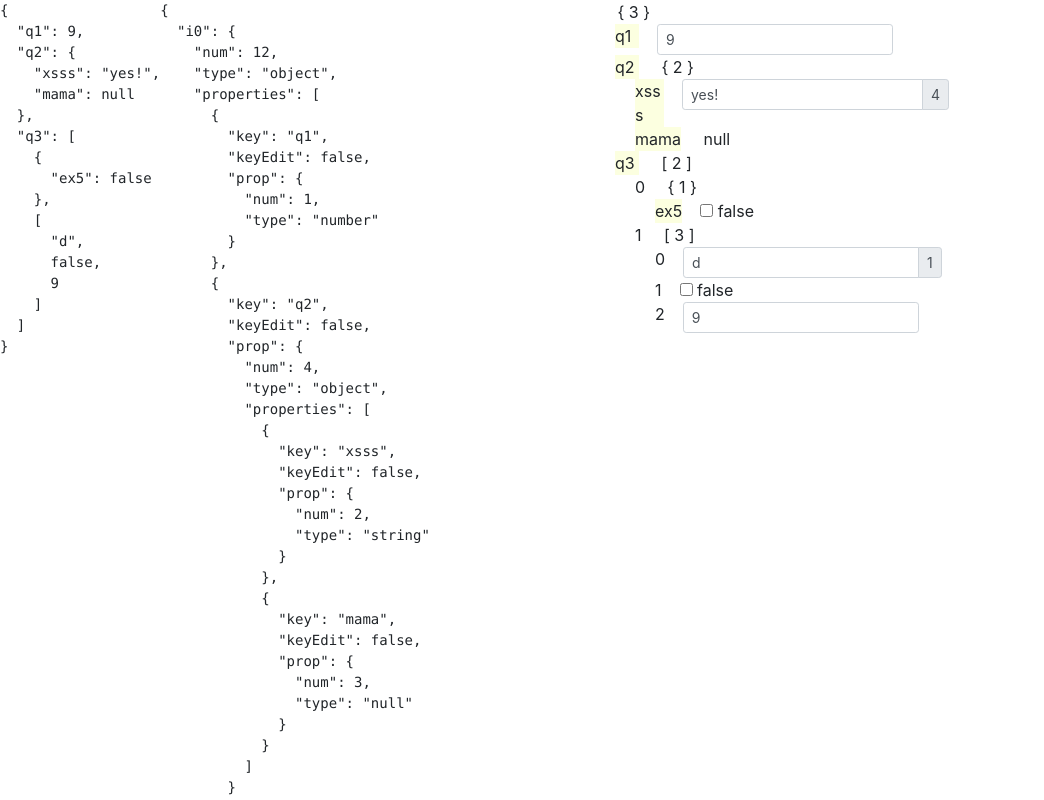
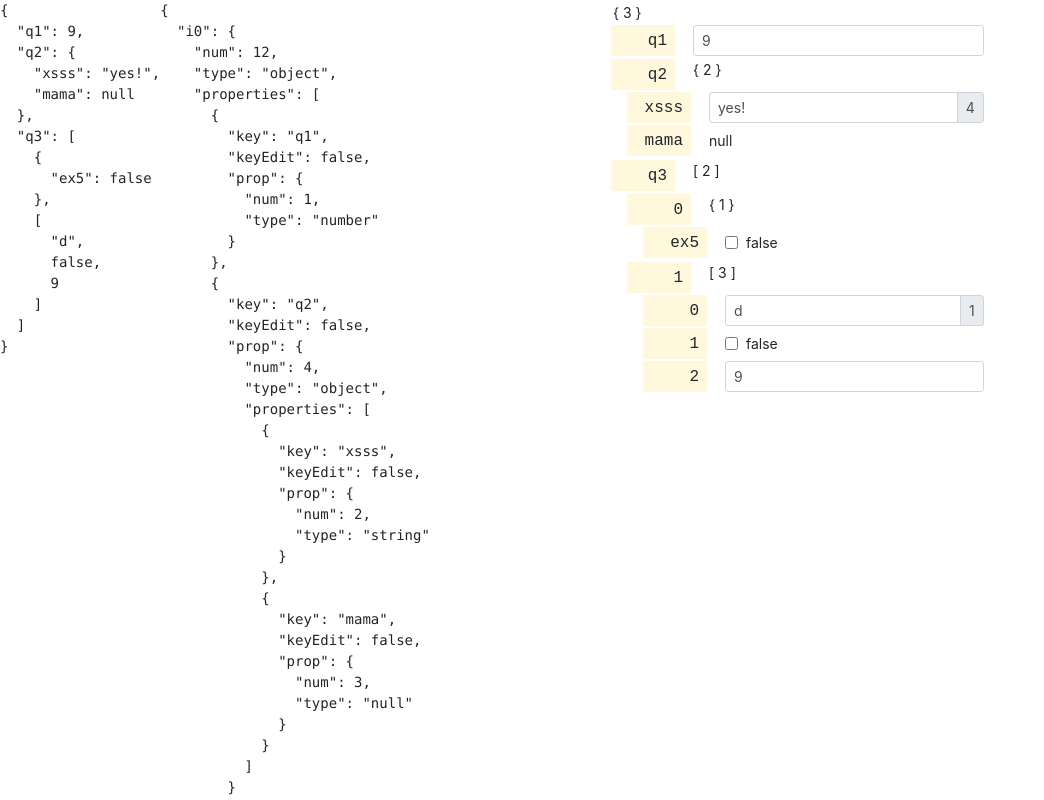
Before and after one commit to karudo/json-editor, a Vue app: page / in a window 1280 px wide. Shown: the top 800 px of the page, without its empty margins (0-1044 px from the left). Built offline with nearby package versions, Linux system fonts and the light colour scheme; some icons are missing.

Commit message:
refactor styles

```diff
--- a/src/components/json-editor/json-editor.vue
+++ b/src/components/json-editor/json-editor.vue
@@ -1,5 +1,5 @@
 <template>
-  <div>
+  <div class="json-editor">
     <component :is="`json-editor-${schema.type}`"
                :path="[]"
                :schema-path="[]"
@@ -63,6 +63,4 @@ export default {
 }
 </script>
 
-<style scoped>
-
-</style>
+<style src="./style.less"/>
--- a/src/components/json-editor/schema.js
+++ b/src/components/json-editor/schema.js
@@ -1,4 +1,11 @@
 import _ from 'lodash'
+
+const tnNumber = 'number'
+const tnString = 'string'
+const tnObject = 'object'
+const tnArray = 'array'
+const tnBoolean = 'boolean'
+const tnNull = 'null'
 
 export function floatVal (v) {
   v = parseFloat(v)
@@ -6,40 +13,40 @@ export function floatVal (v) {
 }
 
 export const typesCheckers = {
-  number: {
+  [tnNumber]: {
     checker: _.isNumber,
     defValue: floatVal
   },
-  string: {
+  [tnString]: {
     checker: _.isString,
     defValue (oldVal) {
       return (_.isString(oldVal) || _.isNumber(oldVal) || _.isBoolean(oldVal)) ? `${oldVal}` : ''
     }
   },
-  object: {
+  [tnObject]: {
     checker: _.isPlainObject,
     defValue: () => ({}),
     defOptions: () => ({properties: []})
   },
-  array: {
+  [tnArray]: {
     checker: _.isArray,
     defValue: () => ([]),
     defOptions: () => ({items: []})
   },
-  boolean: {
+  [tnBoolean]: {
     checker: _.isBoolean,
     defValue: oldVal => !!oldVal
   },
-  null: {
+  [tnNull]: {
     checker: _.isNull,
     defValue: () => null
   }
 }
 
-export const typesNames = Object.keys(typesCheckers)
+export const typesNames = [tnNumber, tnString, tnObject, tnArray, tnBoolean, tnNull]
 
 function detectTypeName (value) {
-  return typesNames.find(tn => typesCheckers[tn].checker(value)) || 'string'
+  return typesNames.find(tn => typesCheckers[tn].checker(value)) || tnString
 }
 
 let num = 0
@@ -63,12 +70,12 @@ export function getEditorSchema (json) {
   const type = detectTypeName(json)
   let schema
   switch (type) {
-    case 'array':
+    case tnArray:
       schema = createSchemaItem(type, {
         items: json.map(item => getEditorSchema(item))
       })
       break
-    case 'object':
+    case tnObject:
       schema = createSchemaItem(type, {
         properties: _.map(json, (prop, key) => createObjectProp(key, getEditorSchema(prop)))
       })
@@ -93,9 +100,9 @@ export function getValueByPath (obj, path) {
 
 export function getSchemaByPath (schema, path) {
   for (const idx of path) {
-    if (schema.type === 'array') {
+    if (schema.type === tnArray) {
       schema = schema.items[idx]
-    } else if (schema.type === 'object') {
+    } else if (schema.type === tnObject) {
       schema = schema.properties[idx].prop
     }
   }
--- /dev/null
+++ b/src/components/json-editor/style.less
@@ -0,0 +1,31 @@
+.json-editor {
+  font-size: .875rem;
+  .element {
+    padding-top: 1px;
+    padding-bottom: 1px;
+  }
+  .children {
+    padding-left: 1rem;
+  }
+  .prop-name {
+    display: flex;
+    align-items: center;
+    justify-content: flex-end;
+
+    height: 31px;
+    padding: .25rem .5rem;
+
+    font-family: monospace;
+    line-height: 1.5;
+    font-size: 1rem;
+
+    white-space: nowrap;
+  }
+
+  .object {
+    .prop-name {
+      min-width: 4rem;
+      background-color: cornsilk;
+    }
+  }
+}
--- a/src/components/json-editor/type-editors/array.vue
+++ b/src/components/json-editor/type-editors/array.vue
@@ -1,6 +1,6 @@
 <template>
-  <div>
-    <div>
+  <div class="element array">
+    <div class="element d-flex">
       <slot name="name"></slot>
       <json-editor-props-menu :menu-items="arrayMenuItems"/>
       [ {{schema.items.length}} ]
@@ -13,7 +13,7 @@
                  :schema-path="[...schemaPath, idx]"
                  :parent-menu-items="getSubmenuItems(idx)"
       >
-        <span slot="name">{{idx}}</span>
+        <span slot="name" class="prop-name">{{idx}}</span>
       </component>
     </div>
   </div>
@@ -72,9 +72,3 @@ export default {
   }
 }
 </script>
-
-<style scoped>
-.children {
-  padding-left: 20px;
-}
-</style>
--- a/src/components/json-editor/type-editors/boolean.vue
+++ b/src/components/json-editor/type-editors/boolean.vue
@@ -1,9 +1,9 @@
 <template>
-  <div>
+  <div class="element boolean d-flex align-items-center">
     <slot name="name"></slot>
     <json-editor-props-menu :menu-items="menuItems"/>
     <input type="checkbox" v-model="value">
-    {{strVal}}
+    <span class="ml-2">{{strVal}}</span>
   </div>
 </template>
 
--- a/src/components/json-editor/type-editors/null.vue
+++ b/src/components/json-editor/type-editors/null.vue
@@ -1,5 +1,5 @@
 <template>
-  <div>
+  <div class="element null d-flex align-items-center">
     <slot name="name"></slot>
     <json-editor-props-menu :menu-items="menuItems"/>
     null
--- a/src/components/json-editor/type-editors/number.vue
+++ b/src/components/json-editor/type-editors/number.vue
@@ -1,5 +1,5 @@
 <template>
-  <div class="d-inline-flex align-items-start">
+  <div class="element number d-flex align-items-start">
     <slot name="name"></slot>
     <json-editor-props-menu :menu-items="menuItems"/>
     <b-input-group size="sm">
@@ -14,9 +14,3 @@ export default {
   mixins: [EditorMixin]
 }
 </script>
-
-<style scoped>
-.number {
-  color: blue;
-}
-</style>
--- a/src/components/json-editor/type-editors/object.vue
+++ b/src/components/json-editor/type-editors/object.vue
@@ -1,6 +1,6 @@
 <template>
-  <div>
-    <div>
+  <div class="element object">
+    <div class="element d-flex">
       <slot name="name"></slot>
       <json-editor-props-menu :menu-items="objectMenuItems"/>
       { {{schema.properties.length}} }
@@ -12,7 +12,9 @@
                  :path="[...path, prop.key]"
                  :schema-path="[...schemaPath, idx]"
       >
-        <editable-span slot="name" :value="prop.key" @change="onChangeKey(idx, $event)"/>
+        <span class="prop-name" slot="name">
+          {{prop.key}}
+        </span>
       </component>
     </div>
   </div>
@@ -43,9 +45,3 @@ export default {
   }
 }
 </script>
-
-<style scoped>
-.children {
-  padding-left: 20px;
-}
-</style>
--- a/src/components/json-editor/type-editors/string.vue
+++ b/src/components/json-editor/type-editors/string.vue
@@ -1,5 +1,5 @@
 <template>
-  <div class="d-inline-flex align-items-start">
+  <div class="element string d-flex align-items-start">
     <slot name="name"></slot>
     <json-editor-props-menu :menu-items="menuItems"/>
     <b-input-group size="sm" :append="`${value.length}`">
@@ -14,9 +14,3 @@ export default {
   mixins: [EditorMixin]
 }
 </script>
-
-<style scoped>
-.value {
-  color: green;
-}
-</style>
```
Also changed, not shown: src/components/json-editor/type-editors/object-prop-name.vue (added, +9 -0 lines).
